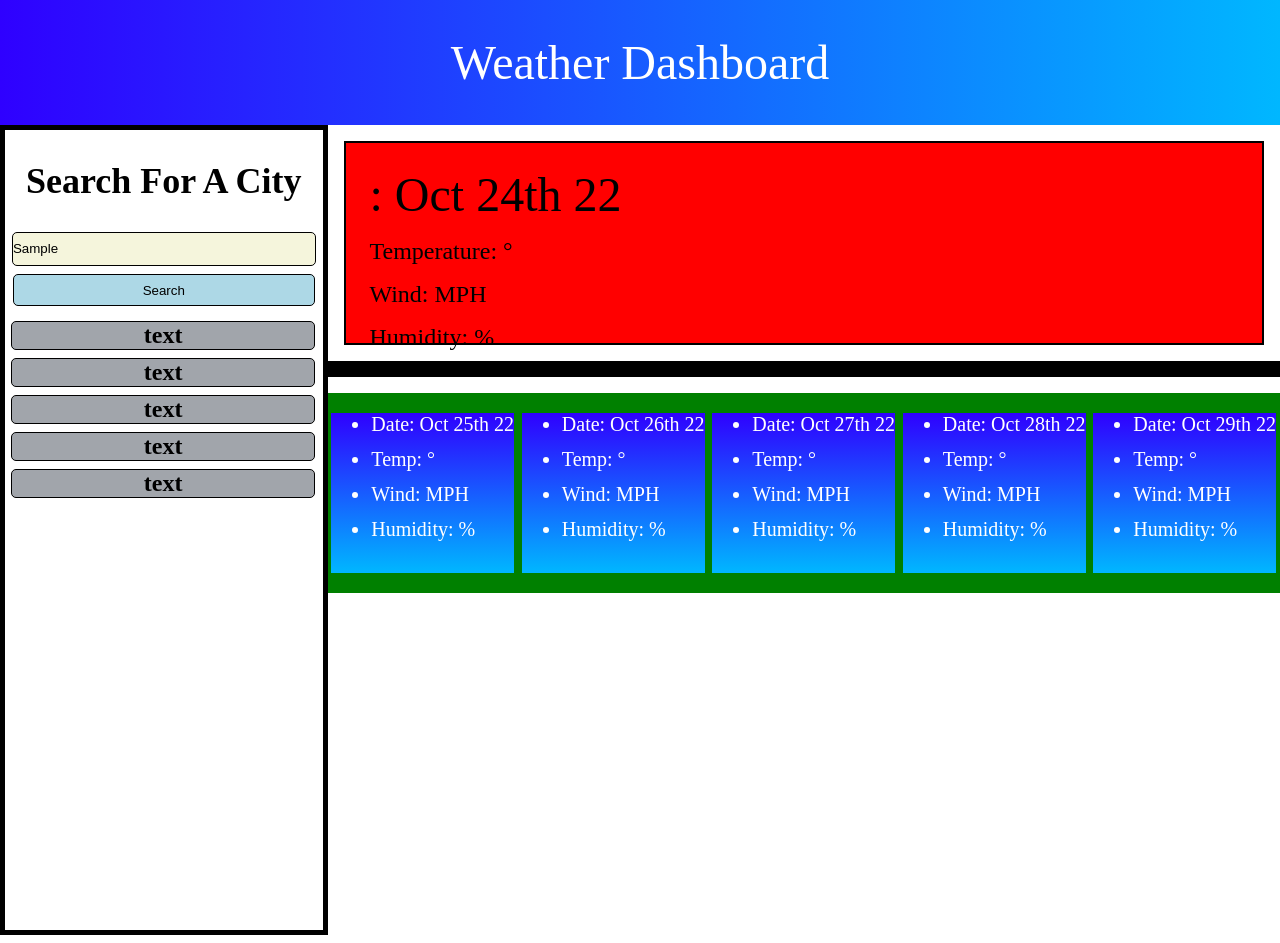
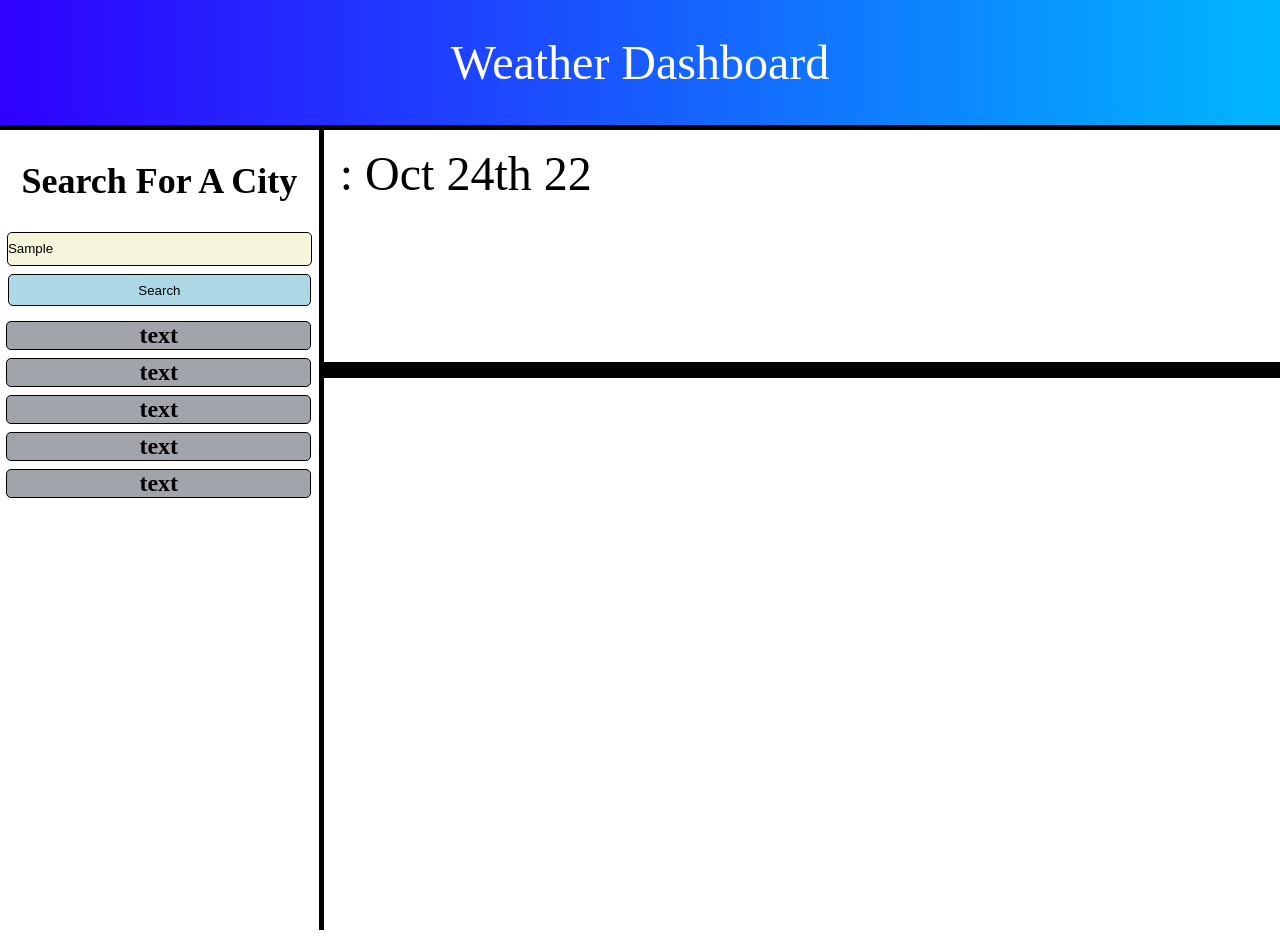
Before and after one commit to EfSoren/c6-weatherApp, a plain HTML site: page index.html in a window 1280 px wide. Both pictures are taken after typing "Sample" into the empty fields and a click on the button "Search". Drawn offline with nearby package versions, Linux system fonts and the light colour scheme; no server answers.

Commit message:
weather api complete

```diff
--- a/assets/script.js
+++ b/assets/script.js
@@ -1,6 +1,8 @@
 // General Variables
 var currDate = moment().format('MMM Do YY')
+var $citySearch = $('#citySearch')
 var $dailyHeader = $('#dailyHeader')
+var incData = []
 var cardData = ''
 var rename = ''
 var dat = ''
@@ -13,55 +15,43 @@ var dataArray;
 
 // API Calls
 //Weather keywords .wind.speed .main.temp .main.humidity
-var lat = ''
-var long = ''
+var lat = '40.391617'
+var long = '-111.850769'
 var querySearch = `https://api.openweathermap.org/data/2.5/forecast?lat=${lat}&lon=${long}&&units=imperial&appid=57890314ccf804f1bbbf259448e508f1
 `
-fetch(`https://api.openweathermap.org/data/2.5/forecast?lat=40.391617&lon=-111.850769&&units=imperial&appid=57890314ccf804f1bbbf259448e508f1
-`)
-.then((response)=> {
-    return response.json();
-})
-.then((data)=>{
-    i=0
-    dataPos = data.list
-    windSpeed = data.list[i].wind.speed
-    temp = data.list[i].main.temp
-    humidity = data.list[i].main.humidity
-
+fetch(querySearch).then((response)=> {return response.json();}).then((data)=>{
+    incData = []
+    console.log(data);
+    for (let i = 0; i < 33; i+=8) {
+       incData.push(data.list[i])
+    }
 
 })
 
 //Card Formatting
 function formatToday(){
-    for (let i = 0; i < 4; i++) {
+    let $d1 = $('<ul>').addClass('d1')
+    for (i = 0; i < 4; i++) {
         var today = $('<li>').attr('id', `header${i}`)
-           $('#d1').append(today)
+           $('.d1').append(today)
     }
+    console.log(incData);
+    var currDate = moment().format('MMM Do YY')
     $('#header0').text(`${city}: ${currDate}`).attr('class', 'dailyHeader')
-    $('#header1').text(`Temperature: ${temp} °`)
-    $('#header2').text(`Wind: ${windSpeed} MPH`)
-    $('#header3').text(`Humidity: ${humidity}%`)
+    $('#header1').text(`Temperature: `+ incData[0].main.temp +  `°`)
+    $('#header2').text(`Wind: `+ incData[0].wind.speed +  `MPH`)
+    $('#header3').text(`Humidity: `+ incData[0].main.humidity +  `%`)
 }
 function formatForecast(){
-    $('#cards').remove('ul')
+
     for (let i = 0; i < 5; i++) {
-        currDate = moment().add(i+1, 'days').format('MMM Do YY')
-        dataArray = [`Date: ${currDate}`, `Temp: ${temp} °`, `Wind: ${windSpeed} MPH`, `Humidity: ${humidity}%`]
-        console.log(dataArray[0]);
-        console.log(dataArray[1]);
-        console.log(dataArray[2]);
-        console.log(dataArray[3]);
-
-        dat = i*8
-        rename = `${dataPos[dat]}`
+        currDate = moment().add(i, 'days').format('MMM Do YY')
+        dataArray = [`Date: ${currDate}`, `Temp: `+ incData[i].main.temp +  `°`, `Wind: `+ incData[i].wind.speed +  `MPH`, `Humidity: `+ incData[i].main.humidity +  `%`]
         let $dayCard = $('<ul>').addClass('dayCard')
-        for (var j = 0; j < 4; j++) {
-           var dAP = dataArray[j]
-            cardData = rename.dAP
-            console.log(cardData);
-            var forecast = $('<li>').attr('id', `${i}card${j}`).text(dAP)
-
+            for (var j = 0; j < 4; j++) {
+                var dAP = dataArray[j]
+                 cardData = rename.dAP
+                 var forecast = $('<li>').attr('id', `${i}card${j}`).text(dAP)
             $dayCard.append(forecast)
         }
         $('#cards').append($dayCard)
@@ -69,10 +59,18 @@ function formatForecast(){
     }
     $('#btnSearch').on('click', formatAll)
 
+ function resetCards(){
+    $('section').children().remove()
+
+ }
+ function name(){
+    console.log($citySearch[0].value);
+
+ }
     function formatAll(){
+        resetCards()
         formatToday()
         formatForecast()
+        name()
     }
 //Local Storage Functions
-
-text = dataPos[dat]
--- a/assets/style.css
+++ b/assets/style.css
@@ -12,7 +12,7 @@ header{
     font-size: 3rem;
     width: 100vw;
     height: 125px;
-
+    border-bottom: 5px solid black;
 }
 
 #container{
@@ -25,7 +25,7 @@ header{
     font-weight: bolder;
     font-size: 1.5rem;
     text-align: center;
-    border: 5px solid black;
+    border-right: 5px solid black;
     padding: 0;
 }
 
@@ -69,12 +69,13 @@ header{
     height: 40%;
 }
 #daily{
-    background-color: red;
+
     height: 25vh;
     margin: 1rem 1rem 0 1rem;
-    border: 2px solid black;
+    list-style: none;
 
 }
+
 #daily ul{
     font-size: 1.5rem;
     margin-left: -1rem;
@@ -95,16 +96,16 @@ header{
 #cards{
     display: flex;
     justify-content: space-around;
-    background-color: green;
+
     height: 25vh;
 }
 .dayCard{
     background-image: linear-gradient(to top, rgb(0, 183, 255), rgb(47, 0, 255));
     color: white;
-    height: 80%;
+    height: 100%;
     width: 15%;
     font-size: 1.25rem;
 }
 .dayCard li{
-    margin-bottom: .75rem;
+    margin-bottom: 2rem;
 }
--- a/index.html
+++ b/index.html
@@ -27,48 +27,14 @@
         </aside>
         <div id='infoContain'>
 
-            <section id="daily">
-                <ul id="d1">
-                <!--     <li id="dailyHeader"></li>
-                    <li id="dailyTemp"></li>
-                    <li id="dailyWind"></li>
-                    <li id="dailyHumidity"></li> -->
-                </ul>
+            <section class = 'd1' id="daily">
+
             </section>
 
             <div id="divider"></div>
 
             <section id="cards">
-                <!-- <ul class="dayCard">
-                    <li>(10/24/2022)</li>
-                    <li>Temperature: 98°</li>
-                    <li>Wind Speed: 12MPH</li>
-                    <li>Humidity: 72%</li>
-                </ul>
-                <ul class="dayCard">
-                    <li>(10/24/2022)</li>
-                    <li>Temperature: 98°</li>
-                    <li>Wind Speed: 12MPH</li>
-                    <li>Humidity: 72%</li>
-                </ul>
-                <ul class="dayCard">
-                    <li>(10/24/2022)</li>
-                    <li>Temperature: 98°</li>
-                    <li>Wind Speed: 12MPH</li>
-                    <li>Humidity: 72%</li>
-                </ul>
-                <ul class="dayCard">
-                    <li>(10/24/2022)</li>
-                    <li>Temperature: 98°</li>
-                    <li>Wind Speed: 12MPH</li>
-                    <li>Humidity: 72%</li>
-                </ul>
-                <ul class="dayCard">
-                    <li>(10/24/2022)</li>
-                    <li>Temperature: 98°</li>
-                    <li>Wind Speed: 12MPH</li>
-                    <li>Humidity: 72%</li>
-                </ul> -->
+
             </section>
         </div>
 
```
